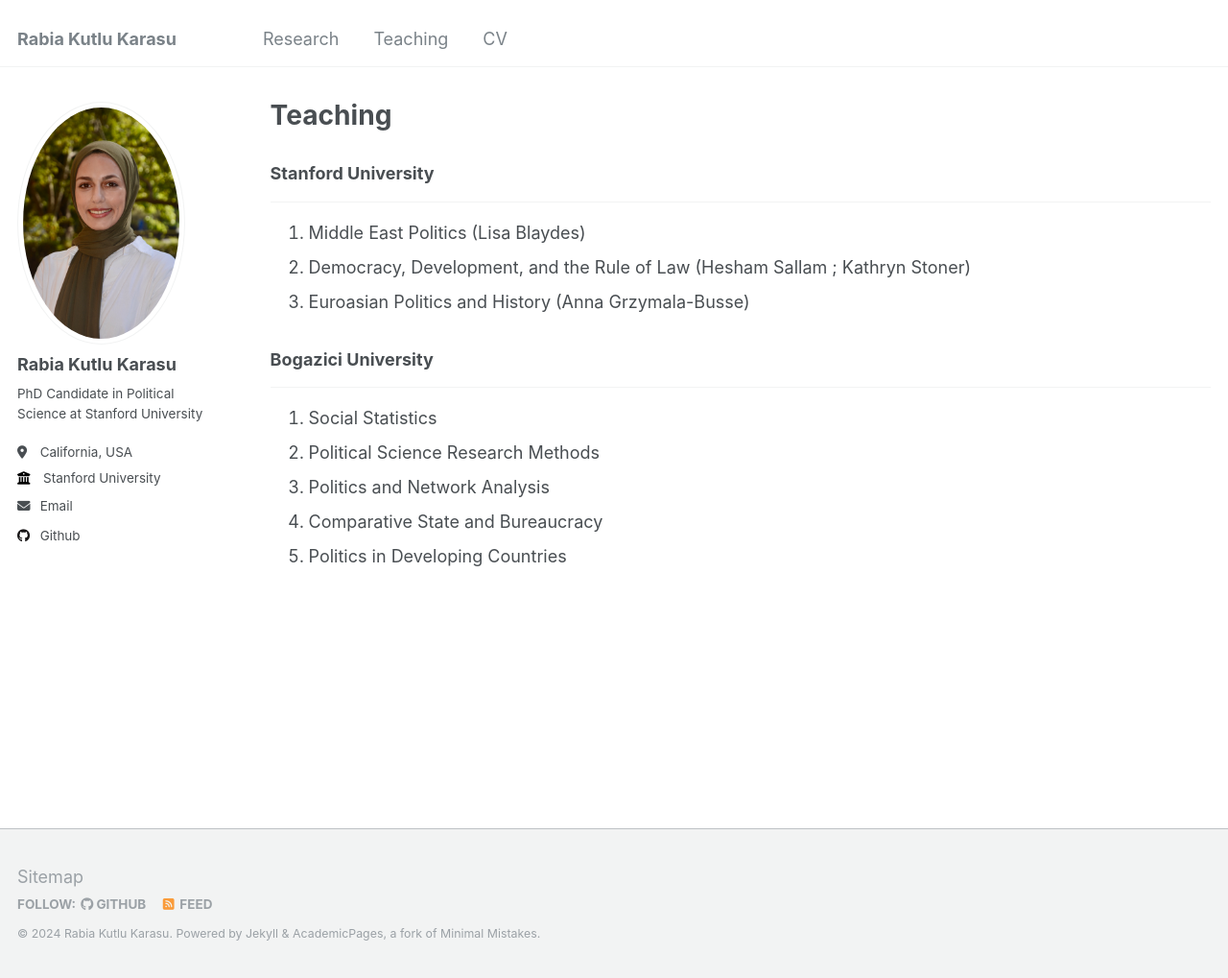
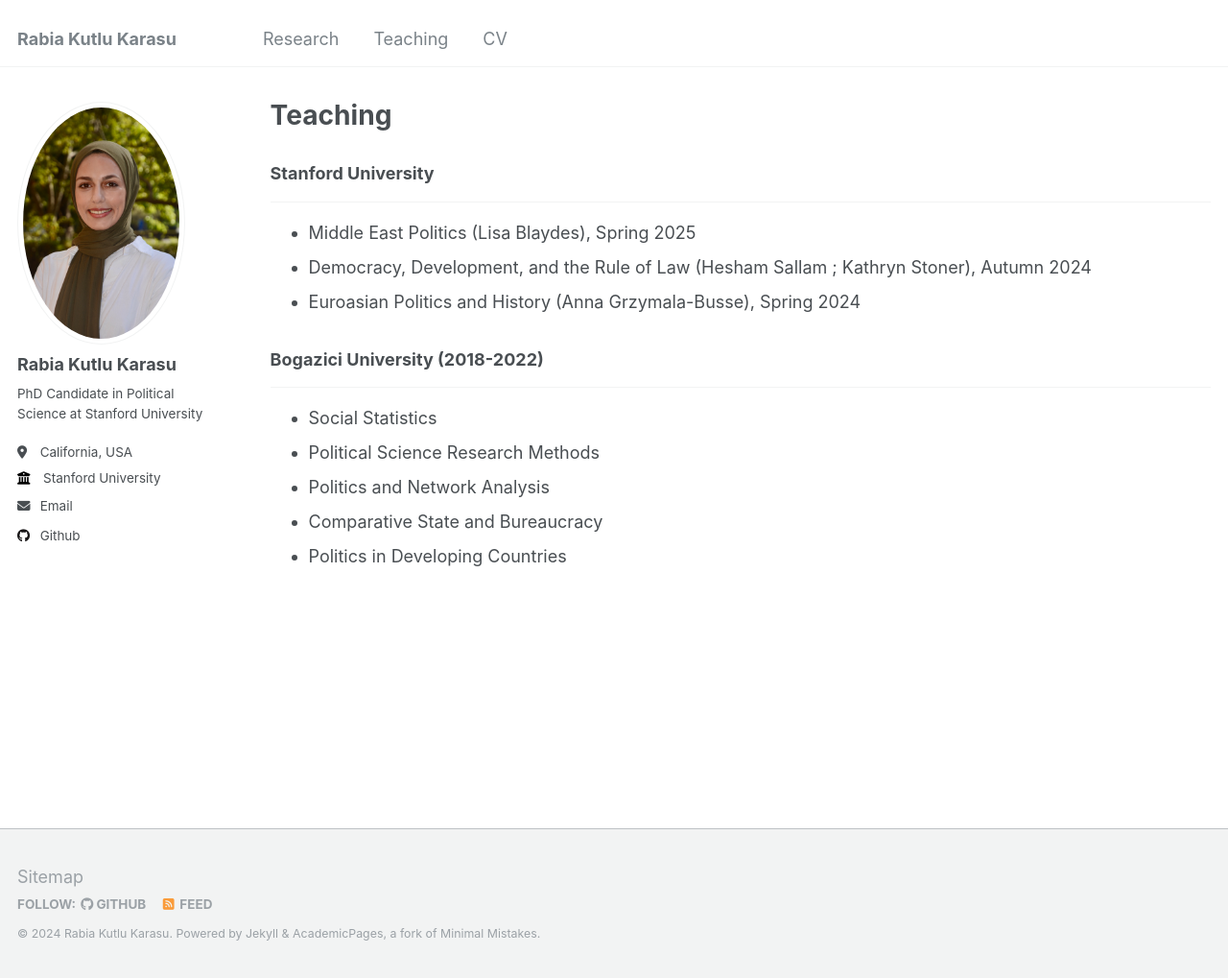
Before and after one commit to rabiakutlukarasu/rabiakutlukarasu.github.io, a Jekyll site: the page built from _pages/teaching.md, in a window 1280 px wide and 1019 px high. Shown: the whole window at 96% size. Built offline with Jekyll 4.4.1, drawn with Linux system fonts in a browser that asks for light colours.

Commit message:
Update teaching.md

```diff
--- a/_pages/teaching.md
+++ b/_pages/teaching.md
@@ -7,14 +7,14 @@ author_profile: true
 
 ### Stanford University
 ------
-1. Middle East Politics (Lisa Blaydes)
-2. Democracy, Development, and the Rule of Law (Hesham Sallam ; Kathryn Stoner)
-3. Euroasian Politics and History (Anna Grzymala-Busse)
+- Middle East Politics (Lisa Blaydes), Spring 2025
+- Democracy, Development, and the Rule of Law (Hesham Sallam ; Kathryn Stoner), Autumn 2024
+- Euroasian Politics and History (Anna Grzymala-Busse), Spring 2024
 
-### Bogazici University
+### Bogazici University (2018-2022)
 ------
-1. Social Statistics
-2. Political Science Research Methods
-3. Politics and Network Analysis
-4. Comparative State and Bureaucracy
-5. Politics in Developing Countries
+- Social Statistics
+- Political Science Research Methods
+- Politics and Network Analysis
+- Comparative State and Bureaucracy
+- Politics in Developing Countries
```
